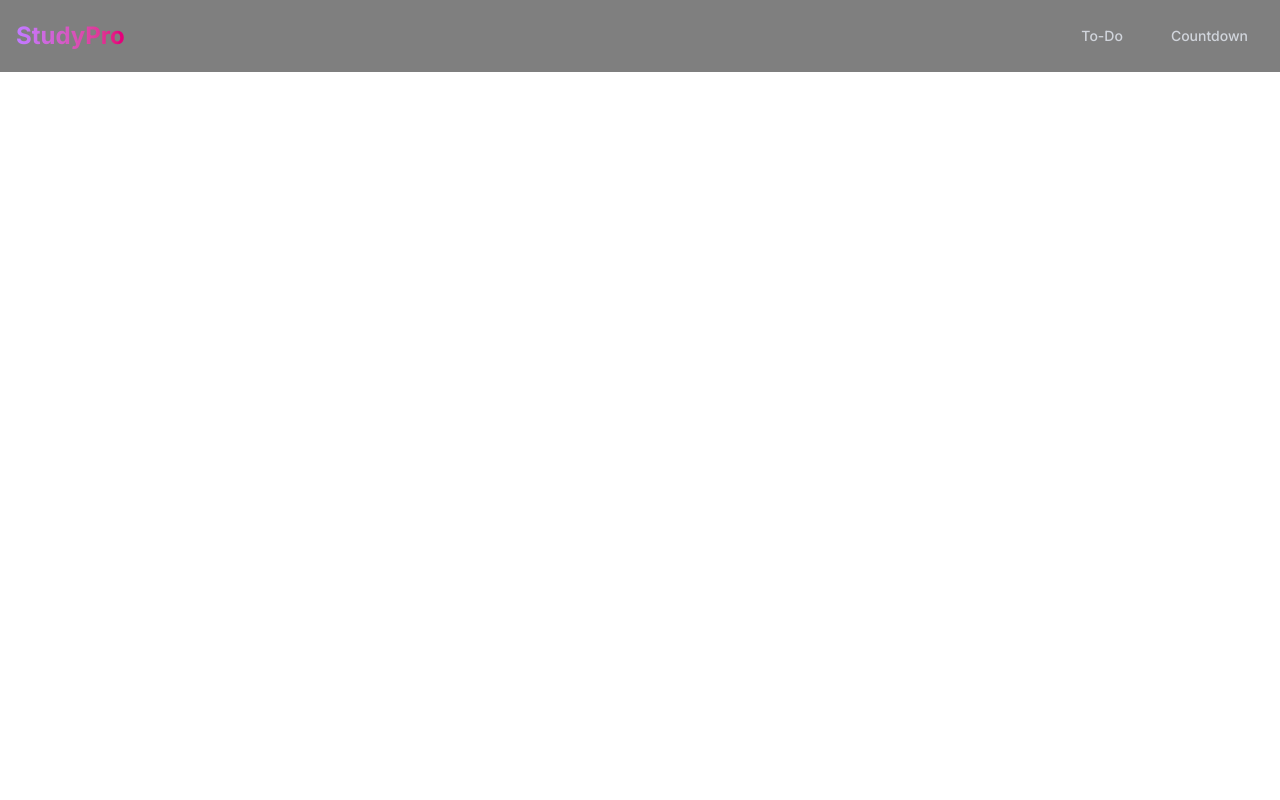
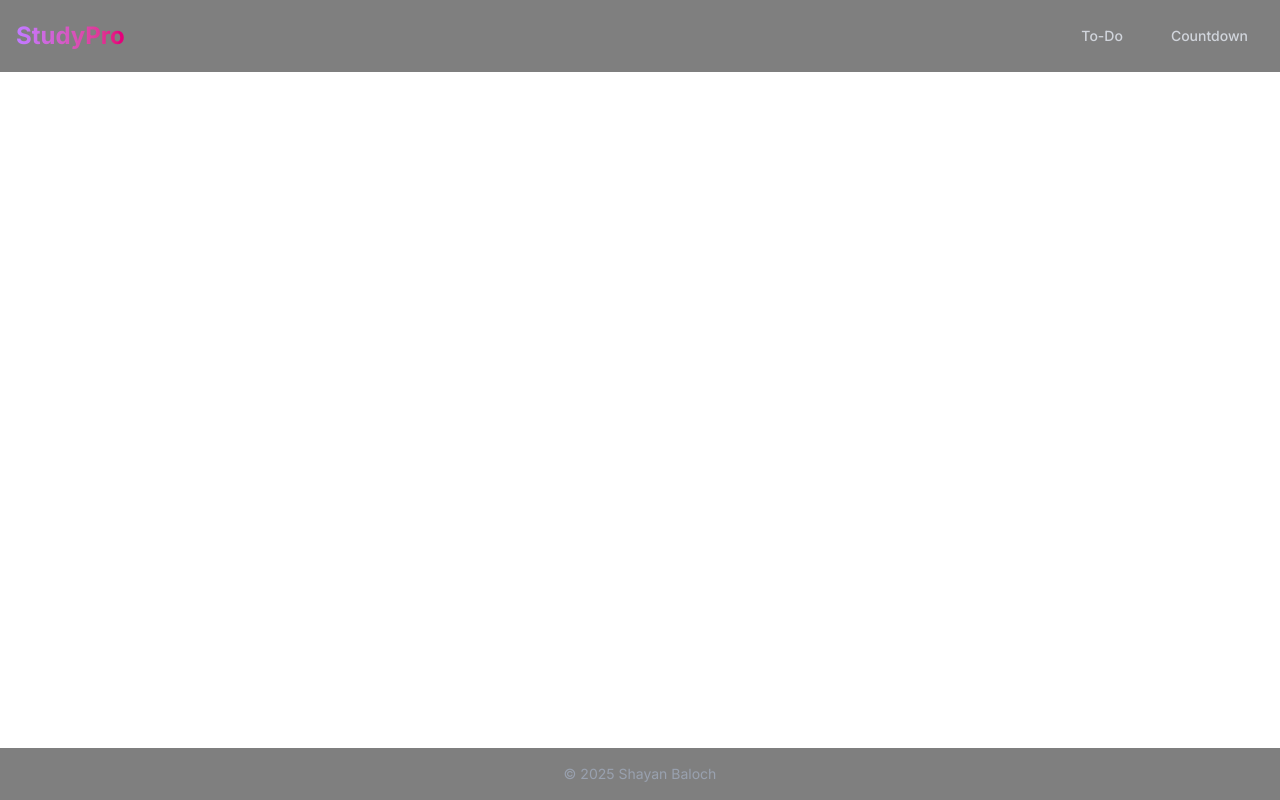
Before and after one commit to shayanbalochofficial/StudyApp-Midnight, a Next.js app: page /todo in a window 1280 px wide. Built offline with nearby package versions, Linux system fonts and the light colour scheme.

Commit message:
Created Footer

```diff
--- a/src/components/footer.tsx
+++ b/src/components/footer.tsx
@@ -1,11 +1,13 @@
-import React from 'react'
+import React from "react";
 
-const footer = () => {
+const Footer = () => {
   return (
-    <div>
+    <footer className="bg-black/50 backdrop-blur-md py-4 mt-auto">
+      <div className="container mx-auto px-4 text-center">
+        <p className="text-sm text-gray-400">© 2025 Shayan Baloch</p>
+      </div>
+    </footer>
+  );
+};
 
-    </div>
-  )
-}
-
-export default footer
+export default Footer;
```
